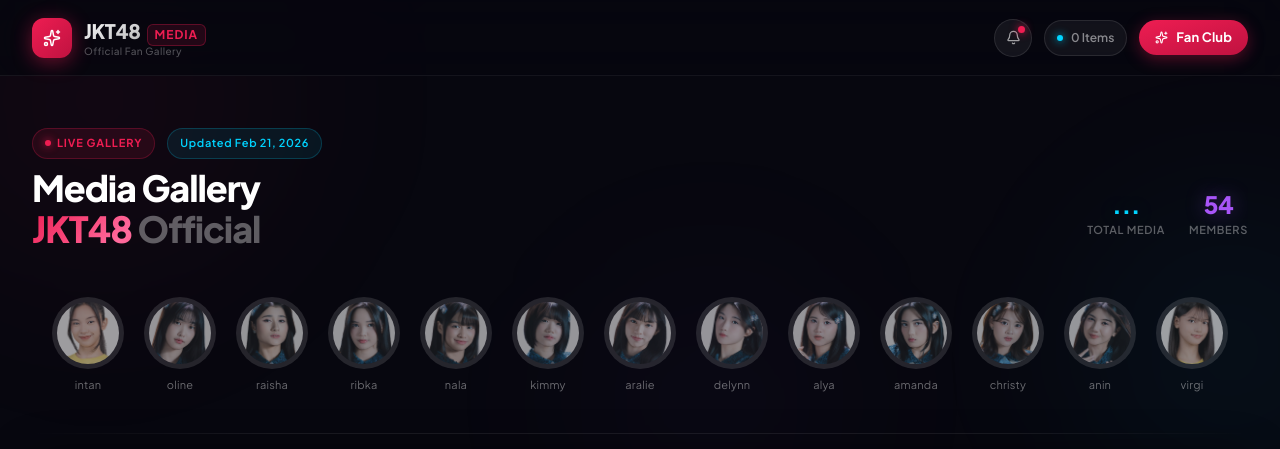
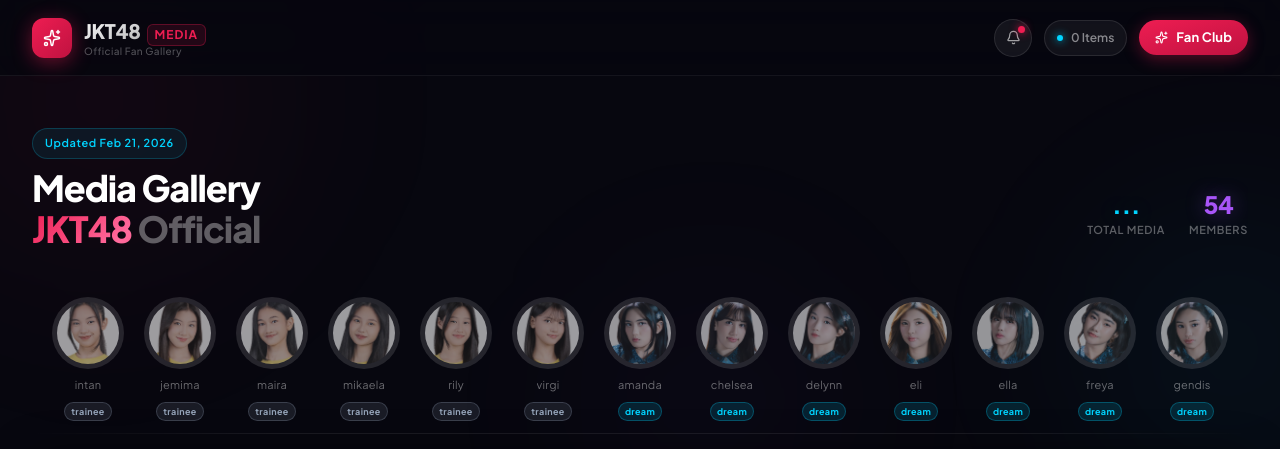
Before and after one commit to Firdaun/JKT48-Archive, a React app in the folder frontend/: page / in a window 1280 px wide. Shown: the top 449 px of the page. Built offline with nearby package versions, Linux system fonts and the light colour scheme; no server answers; the HTML template or start-up script is replaced by a standard one.

Commit message:
menambahkan team ke corausel dan mengurutkannya

```diff
--- a/frontend/src/components/data/galleryData.js
+++ b/frontend/src/components/data/galleryData.js
@@ -1,56 +1,59 @@
 export const PhotoProfile = [
-    { src: '/kabesha/abigail_rachel.jpg', name: 'aralie', team: 'dream' },
-    { src: '/kabesha/adeline_wijaya.jpg', name: 'delynn' },
-    { src: '/kabesha/alya_amanda.jpg', name: 'alya' },
-    { src: '/kabesha/amanda_sukma.jpg', name: 'amanda' },
-    { src: '/kabesha/angelina_christy.jpg', name: 'christy' },
-    { src: '/kabesha/anindya_ramadhani.jpg', name: 'anin' },
-    { src: '/kabesha/astrella_virgiananda.jpg', name: 'virgi' },
-    { src: '/kabesha/aulia_riza.jpg', name: 'auwia' },
-    { src: '/kabesha/aurellia.jpg', name: 'lia' },
-    { src: '/kabesha/aurhel_alana.jpg', name: 'lana' },
-    { src: '/kabesha/bong_aprilli.jpg', name: 'rily' },
-    { src: '/kabesha/catherina_vallencia.jpg', name: 'erine' },
-    { src: '/kabesha/cathleen_nixie.jpg', name: 'cathy' },
-    { src: '/kabesha/celline_thefani.jpg', name: 'elin' },
-    { src: '/kabesha/chelsea_davina.jpg', name: 'chelsea' },
-    { src: '/kabesha/cornelia_vanisa.jpg', name: 'oniel' },
-    { src: '/kabesha/cynthia_yaputera.jpg', name: 'cynthia' },
-    { src: '/kabesha/dena_natalia.jpg', name: 'dena' },
-    { src: '/kabesha/desy_natalia.jpg', name: 'desy' },
-    { src: '/kabesha/febriola_sinambela.jpg', name: 'olla' },
-    { src: '/kabesha/feni_fitriyanti.jpg', name: 'feni' },
-    { src: '/kabesha/fiony_alveria.jpg', name: 'fiony' },
-    { src: '/kabesha/freya_jayawardana.jpg', name: 'freya' },
-    { src: '/kabesha/fritzy_rosmerian.jpg', name: 'fritzy' },
-    { src: '/kabesha/gabriela_abigail.jpg', name: 'ella' },
-    { src: '/kabesha/gendis_mayrannisa.jpg', name: 'gendis' },
-    { src: '/kabesha/gita_sekar_andarini.jpg', name: 'gita' },
-    { src: '/kabesha/grace_octaviani.jpg', name: 'gracie' },
-    { src: '/kabesha/greesella_adhalia.jpg', name: 'greesel' },
-    { src: '/kabesha/hagia_sopia.jpg', name: 'gia' },
-    { src: '/kabesha/helisma_putri.jpg', name: 'eli' },
-    { src: '/kabesha/hillary_abigail.jpg', name: 'lily' },
-    { src: '/kabesha/humaira_ramadhani.jpg', name: 'maira' },
-    { src: '/kabesha/indah_cahya.jpg', name: 'indah' },
-    { src: '/kabesha/jacqueline_immanuela.jpg', name: 'ekin' },
-    { src: '/kabesha/jazzlyn_trisha.jpg', name: 'trisha' },
-    { src: '/kabesha/jemima_evodie.jpg', name: 'jemima' },
-    { src: '/kabesha/jessica_chandra.jpg', name: 'jessi' },
-    { src: '/kabesha/jesslyn_elly.jpg', name: 'lyn' },
-    { src: '/kabesha/kathrina_irene.jpg', name: 'katrina' },
-    { src: '/kabesha/lulu_salsabila.jpg', name: 'lulu' },
-    { src: '/kabesha/marsha_lenathea.jpg', name: 'marsha' },
-    { src: '/kabesha/michelle_alexandra.jpg', name: 'michie' },
-    { src: '/kabesha/michelle_levia.jpg', name: 'levi' },
-    { src: '/kabesha/mikaela_kusjanto.jpg', name: 'mikaela' },
-    { src: '/kabesha/mutiara_azzahra.jpg', name: 'muthe' },
-    { src: '/kabesha/nayla_suji.jpg', name: 'nayla' },
-    { src: '/kabesha/nina_tutachia.jpg', name: 'nachia' },
-    { src: '/kabesha/nur_intan.jpg', name: 'intan' },
-    { src: '/kabesha/oline_manuel.jpg', name: 'oline' },
-    { src: '/kabesha/raisha_syifa.jpg', name: 'raisha' },
-    { src: '/kabesha/ribka_budiman.jpg', name: 'ribka' },
-    { src: '/kabesha/shabilqis_naila.jpg', name: 'nala' },
-    { src: '/kabesha/victoria_kimberly.jpg', name: 'kimmy' }
+    { src: '/kabesha/adeline_wijaya.jpg',       name: 'delynn',     team: 'dream' },
+    { src: '/kabesha/amanda_sukma.jpg',         name: 'amanda',     team: 'dream' },
+    { src: '/kabesha/chelsea_davina.jpg',       name: 'chelsea',    team: 'dream' },
+    { src: '/kabesha/febriola_sinambela.jpg',   name: 'olla',       team: 'dream' },
+    { src: '/kabesha/freya_jayawardana.jpg',    name: 'freya',      team: 'dream' },
+    { src: '/kabesha/gabriela_abigail.jpg',     name: 'ella',       team: 'dream' },
+    { src: '/kabesha/gendis_mayrannisa.jpg',    name: 'gendis',     team: 'dream' },
+    { src: '/kabesha/gita_sekar_andarini.jpg',  name: 'gita',       team: 'dream' },
+    { src: '/kabesha/greesella_adhalia.jpg',    name: 'greesel',    team: 'dream' },
+    { src: '/kabesha/helisma_putri.jpg',        name: 'eli',        team: 'dream' },
+    { src: '/kabesha/jesslyn_elly.jpg',         name: 'lyn',        team: 'dream' },
+    { src: '/kabesha/nina_tutachia.jpg',        name: 'nachia',     team: 'dream' },
+    { src: '/kabesha/oline_manuel.jpg',         name: 'oline',      team: 'dream' },
+    { src: '/kabesha/marsha_lenathea.jpg',      name: 'marsha',     team: 'dream' },
+    { src: '/kabesha/shabilqis_naila.jpg',      name: 'nala',       team: 'dream' },
+
+    { src: '/kabesha/abigail_rachel.jpg',       name: 'aralie',     team: 'passion' },
+    { src: '/kabesha/angelina_christy.jpg',     name: 'christy',    team: 'passion' },
+    { src: '/kabesha/catherina_vallencia.jpg',  name: 'erine',      team: 'passion' },
+    { src: '/kabesha/cornelia_vanisa.jpg',      name: 'oniel',      team: 'passion' },
+    { src: '/kabesha/dena_natalia.jpg',         name: 'dena',       team: 'passion' },
+    { src: '/kabesha/desy_natalia.jpg',         name: 'desy',       team: 'passion' },
+    { src: '/kabesha/feni_fitriyanti.jpg',      name: 'feni',       team: 'passion' },
+    { src: '/kabesha/jessica_chandra.jpg',      name: 'jessi',      team: 'passion' },
+    { src: '/kabesha/kathrina_irene.jpg',       name: 'katrina',    team: 'passion' },
+    { src: '/kabesha/lulu_salsabila.jpg',       name: 'lulu',       team: 'passion' },
+    { src: '/kabesha/michelle_levia.jpg',       name: 'levi',       team: 'passion' },
+    { src: '/kabesha/mutiara_azzahra.jpg',      name: 'muthe',      team: 'passion' },
+    { src: '/kabesha/raisha_syifa.jpg',         name: 'raisha',     team: 'passion' },
+    { src: '/kabesha/ribka_budiman.jpg',        name: 'ribka',      team: 'passion' },
+    { src: '/kabesha/victoria_kimberly.jpg',    name: 'kimmy',      team: 'passion' },
+
+    { src: '/kabesha/alya_amanda.jpg',          name: 'alya',       team: 'love' },
+    { src: '/kabesha/anindya_ramadhani.jpg',    name: 'anin',       team: 'love' },
+    { src: '/kabesha/aurellia.jpg',             name: 'lia',        team: 'love' },
+    { src: '/kabesha/aurhel_alana.jpg',         name: 'lana',       team: 'love' },
+    { src: '/kabesha/cathleen_nixie.jpg',       name: 'cathy',      team: 'love' },
+    { src: '/kabesha/celline_thefani.jpg',      name: 'elin',       team: 'love' },
+    { src: '/kabesha/cynthia_yaputera.jpg',     name: 'cynthia',    team: 'love' },
+    { src: '/kabesha/fiony_alveria.jpg',        name: 'fiony',      team: 'love' },
+    { src: '/kabesha/fritzy_rosmerian.jpg',     name: 'fritzy',     team: 'love' },
+    { src: '/kabesha/grace_octaviani.jpg',      name: 'gracie',     team: 'love' },
+    { src: '/kabesha/hillary_abigail.jpg',      name: 'lily',       team: 'love' },
+    { src: '/kabesha/indah_cahya.jpg',          name: 'indah',      team: 'love' },
+    { src: '/kabesha/jazzlyn_trisha.jpg',       name: 'trisha',     team: 'love' },
+    { src: '/kabesha/michelle_alexandra.jpg',   name: 'michie',     team: 'love' },
+    { src: '/kabesha/nayla_suji.jpg',           name: 'nayla',      team: 'love' },
+
+    { src: '/kabesha/astrella_virgiananda.jpg', name: 'virgi',      team: 'trainee' },
+    { src: '/kabesha/aulia_riza.jpg',           name: 'auwia',      team: 'trainee' },
+    { src: '/kabesha/bong_aprilli.jpg',         name: 'rily',       team: 'trainee' },
+    { src: '/kabesha/hagia_sopia.jpg',          name: 'gia',        team: 'trainee' },
+    { src: '/kabesha/humaira_ramadhani.jpg',    name: 'maira',      team: 'trainee' },
+    { src: '/kabesha/jacqueline_immanuela.jpg', name: 'ekin',       team: 'trainee' },
+    { src: '/kabesha/jemima_evodie.jpg',        name: 'jemima',     team: 'trainee' },
+    { src: '/kabesha/mikaela_kusjanto.jpg',     name: 'mikaela',    team: 'trainee' },
+    { src: '/kabesha/nur_intan.jpg',            name: 'intan',      team: 'trainee' },
 ]
--- a/frontend/src/components/ui/StoryCarousel.jsx
+++ b/frontend/src/components/ui/StoryCarousel.jsx
@@ -12,16 +12,43 @@ export function StoryCarousel({ activeMember, onSelectMember }) {
     })
 
     const teamColors = {
-        'JKT48': '#EE1D52',
-        'Team J': '#EE1D52',
-        'dream': '#00D4FF',
-        'Team T': '#a855f7',
+        'love': {
+            color: '#EE1D52',
+            gradientEnd: '#ff6b9d',
+            animation: 'animate-glow-pulse-red'
+        },
+        'passion': {
+            color: '#FFD700',
+            gradientEnd: '#ffeb73',
+            animation: 'animate-glow-pulse-gold'
+        },
+        'dream': {
+            color: '#00D4FF',
+            gradientEnd: '#7df9ff',
+            animation: 'animate-glow-pulse-cyan'
+        },
+        'trainee': {
+            color: '#94a3b8',
+            gradientEnd: '#cbd5e1',
+            animation: 'animate-glow-pulse-gray'
         }
+    }
+
+    const sortedProfiles = [...PhotoProfile].sort((a, b) => {
+        const teamOrder = { 'dream': 1, 'passion': 2, 'love': 3, 'trainee': 4 }
+
+        const orderA = teamOrder[a.team] || 5
+        const orderB = teamOrder[b.team] || 5
+
+        if (orderA !== orderB) return orderA - orderB
+
+        return a.name.localeCompare(b.name)
+    })
 
     useEffect(() => {
         if (emblaApi) {
             if (activeMember) {
-                const index = PhotoProfile.findIndex(p => p.name.toLowerCase() === activeMember.toLowerCase())
+                const index = sortedProfiles.findIndex(p => p.name.toLowerCase() === activeMember.toLowerCase())
                 if (index !== -1) {
                     emblaApi.scrollTo(index)
                 }
@@ -52,10 +79,6 @@ export function StoryCarousel({ activeMember, onSelectMember }) {
             <div className="flex items-center justify-between">
                 <div className='mb-12'>
                     <div className="flex items-center gap-3 mb-2">
-                        <span className="flex items-center gap-1.5 px-3 py-1.5 rounded-full bg-[rgba(238,29,82,0.1)] border border-[rgba(238,29,82,0.25)] text-[11px] font-bold text-[#EE1D52] tracking-[0.08em] uppercase">
-                            <span className="w-1.5 h-1.5 rounded-full bg-[#EE1D52] shadow-[0_0_8px_#EE1D52] inline-block" />
-                            Live Gallery
-                        </span>
                         <span className="px-3 py-1.5 rounded-full bg-[rgba(0,212,255,0.08)] border border-[rgba(0,212,255,0.2)] text-[11px] font-semibold text-[#00D4FF] tracking-[0.06em]">
                             Updated Feb 21, 2026
                         </span>
@@ -91,10 +114,9 @@ export function StoryCarousel({ activeMember, onSelectMember }) {
             </div>
             <div ref={emblaRef}>
                 <div className="flex select-none">
-                    {PhotoProfile.map((member, index) => {
-                        const isActive = activeMember?.toLowerCase() === member.name.toLowerCase()
-                        const color = teamColors[member.team] || '#EE1D52'
-                        const isCyan = color === '#00D4FF'
+                    {sortedProfiles.map((member, index) => {
+                        const isActive = activeMember === member.name
+                        const activeStyle = teamColors[member.team] || teamColors['love']
 
                         return (
                             <button
@@ -103,8 +125,8 @@ export function StoryCarousel({ activeMember, onSelectMember }) {
                                 className="flex mr-5 cursor-pointer flex-col items-center gap-2 shrink-0 group min-w-18">
                                 <div className={`relative transition-transform duration-300 ease-[cubic-bezier(0.34,1.56,0.64,1)] ${isActive ? 'scale-110' : 'scale-100'}`}>
                                     {/* Glow Ring */}
-                                    <div className={`rounded-full p-0.75 ${isActive ? isCyan ? 'animate-glow-pulse-cyan' : 'animate-glow-pulse' : 'bg-white/12'}`}
-                                        style={isActive ? { background: `linear-gradient(135deg, ${color}, ${isCyan ? '#7df9ff' : '#ff6b9d'})` } : undefined}>
+                                    <div className={`rounded-full p-0.75 ${isActive ? activeStyle.animation : 'bg-white/12'}`}
+                                        style={isActive ? { background: `linear-gradient(135deg, ${activeStyle.color}, ${activeStyle.gradientEnd})` } : undefined}>
                                         <div className={`rounded-full p-0.5 ${isActive ? 'bg-[#07070f]' : 'bg-transparent'}`}>
                                             <img
                                                 src={member.src}
@@ -119,24 +141,22 @@ export function StoryCarousel({ activeMember, onSelectMember }) {
                                     {isActive && (
                                         <span
                                             className="absolute bottom-0.5 right-0.5 w-3 h-3 rounded-full border-2 border-[#07070f]"
-                                            style={{ background: color }}
+                                            style={{ background: activeStyle.color }}
                                         />
                                     )}
                                 </div>
                                 <span className={`text-center block text-[11px] tracking-[0.02em] max-w-16 truncate transition-colors duration-300 ease-in-out ${isActive ? 'font-bold text-white' : 'font-normal text-white/40'}`}>
                                     {member.name}
                                 </span>
-                                {isActive && member.team !== 'JKT48' && (
                                 <span
                                     className="px-1.5 py-0.5 rounded-full animate-fade-in text-[9px] font-bold tracking-[0.04em]"
                                     style={{
-                                            background: `${color}22`,
-                                            color: color,
-                                            border: `1px solid ${color}44`,
+                                        background: `${activeStyle.color}22`,
+                                        color: activeStyle.color,
+                                        border: `1px solid ${activeStyle.color}44`,
                                     }}>
                                     {member.team}
                                 </span>
-                                )}
                             </button>
                         )
                     })}
```
Also changed, not shown: frontend/src/style.css (+31 -11 lines). Lines whose indentation alone changed are shown as unchanged.
